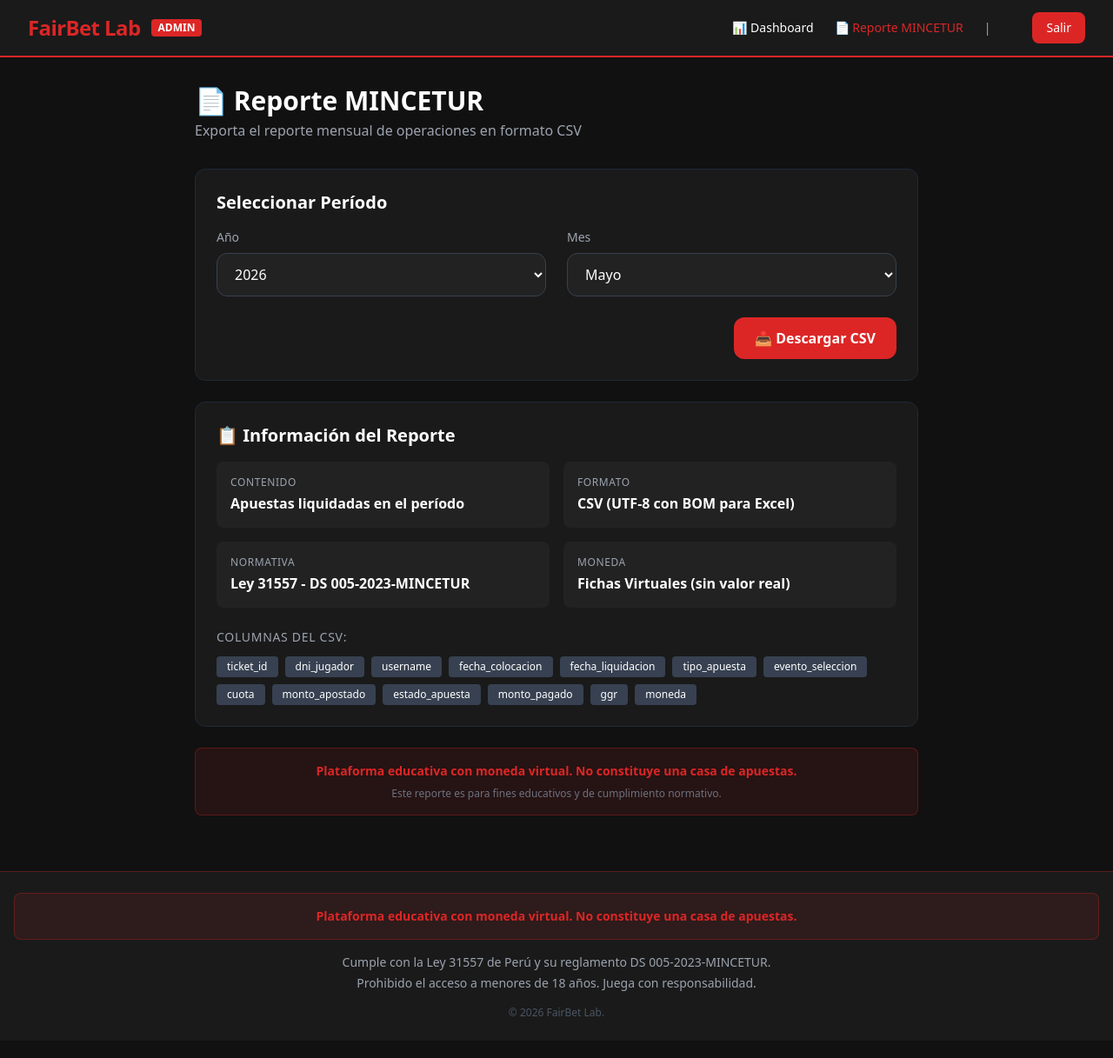
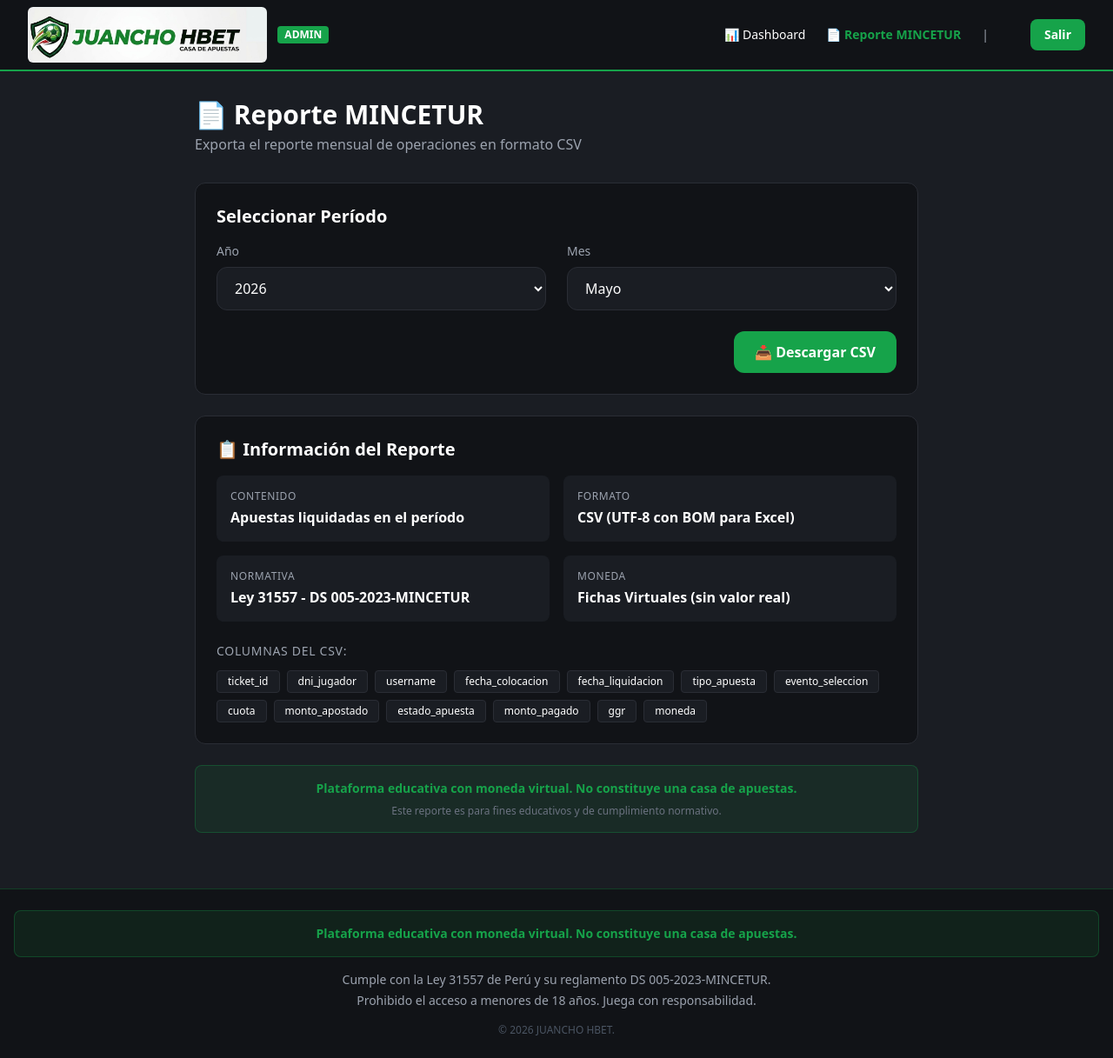
Before and after one commit to mechananthony22/CasadeApuestas_online, a Django app: page /admin/mincetur/ in a window 1280 px wide. Shown: the whole page at 87% size. Before the commit the page ends 1169 px from the top, so only its background shows below. Run offline with Django 5.2, Linux system fonts and the light colour scheme; a user stored in the database is signed in; parts of the project's set-up code (start-up, migrations or seed data) failed here and were passed over; some libraries are stand-ins or nearby versions.

Commit message:
diseño desboard del admin

```diff
--- a/backend/templates/admin/base_admin.html
+++ b/backend/templates/admin/base_admin.html
@@ -3,18 +3,19 @@
 <head>
     <meta charset="UTF-8">
     <meta name="viewport" content="width=device-width, initial-scale=1.0">
-    <title>{% block title %}{{ page_title|default:'Panel Admin' }}{% endblock %} - FairBet Lab</title>
+    <title>{% block title %}{{ page_title|default:'Panel Admin' }}{% endblock %} - JUANCHO HBET</title>
     <script src="https://cdn.tailwindcss.com"></script>
     <script defer src="https://cdn.jsdelivr.net/npm/alpinejs@3.x.x/dist/cdn.min.js"></script>
+    {% load static %}
     <script>
     tailwind.config = {
         theme: {
             extend: {
                 colors: {
-                    dark: '#111111',
-                    card: '#1a1a1a',
-                    accent: '#dc2626',
-                    'accent-hover': '#b91c1c',
+                    dark: '#1a1d23',
+                    card: '#111317',
+                    accent: '#16a34a',
+                    'accent-hover': '#15803d',
                     win: '#10b981',
                     orange: '#f97316',
                 }
@@ -23,16 +24,17 @@
     }
     </script>
     <style>
-        body { background-color: #111111; color: white; }
-        .metric-card { background: #1a1a1a; border: 1px solid #374151; }
-        .metric-value { color: #dc2626; font-size: 2.5rem; font-weight: 700; }
+        body { background-color: #1a1d23; color: white; }
+        .metric-card { background: #111317; border: 1px solid #2a2d35; }
+        .metric-value { color: #16a34a; font-size: 2.5rem; font-weight: 700; }
         .positive { color: #10b981; }
         .negative { color: #ef4444; }
         .table-admin { width: 100%; border-collapse: collapse; }
-        .table-admin th { background: #1f2937; padding: 12px; text-align: left; border-bottom: 2px solid #374151; font-weight: 600; font-size: 0.875rem; text-transform: uppercase; letter-spacing: 0.05em; color: #9ca3af; }
-        .table-admin td { padding: 12px; border-bottom: 1px solid #374151; }
-        .table-admin tr:hover { background: #1f2937; }
-        .nav-admin { background: #1a1a1a; border-bottom: 2px solid #dc2626; }
+        .table-admin th { background: #0d0f12; padding: 12px; text-align: left; border-bottom: 2px solid #2a2d35; font-weight: 600; font-size: 0.875rem; text-transform: uppercase; letter-spacing: 0.05em; color: #9ca3af; }
+        .table-admin td { padding: 12px; border-bottom: 1px solid #2a2d35; }
+        .table-admin tr:hover { background: #1e2128; }
+        .nav-admin { background: #111317; border-bottom: 2px solid #16a34a; }
+        .bg-card { background-color: #111317; }
     </style>
     {% block extra_head %}{% endblock %}
 </head>
@@ -40,26 +42,26 @@
     {% block nav %}
     <nav class="nav-admin">
         <div class="max-w-7xl mx-auto px-4 sm:px-6 lg:px-8">
-            <div class="flex justify-between items-center h-16">
+            <div class="flex justify-between items-center h-20">
                 <div class="flex items-center gap-4">
                     <a href="{% url 'admin-dashboard' %}" class="flex items-center gap-3">
-                        <span class="text-2xl font-bold text-accent tracking-tight">FairBet Lab</span>
+                        <img src="{% static 'img/logo2.jfif' %}" alt="JUANCHO HBET Logo" class="h-16 w-auto object-contain rounded-md">
                         <span class="bg-accent text-white text-xs font-bold px-2 py-0.5 rounded">ADMIN</span>
                     </a>
                 </div>
 
                 <div class="hidden sm:flex items-center gap-6 text-sm font-medium">
-                    <a href="{% url 'admin-dashboard' %}" class="hover:text-accent transition {% if request.resolver_match.url_name == 'admin-dashboard' %}text-accent{% endif %}">
+                    <a href="{% url 'admin-dashboard' %}" class="hover:text-accent transition {% if request.resolver_match.url_name == 'admin-dashboard' %}text-accent font-bold{% endif %}">
                         📊 Dashboard
                     </a>
-                    <a href="{% url 'admin-mincetur' %}" class="hover:text-accent transition {% if request.resolver_match.url_name == 'admin-mincetur' %}text-accent{% endif %}">
+                    <a href="{% url 'admin-mincetur' %}" class="hover:text-accent transition {% if request.resolver_match.url_name == 'admin-mincetur' %}text-accent font-bold{% endif %}">
                         📄 Reporte MINCETUR
                     </a>
                     <span class="text-gray-400">|</span>
-                    <span class="text-gray-300" x-text="'👤 ' + (user?.username || '{{ user.username }}')"></span>
+                    <span class="text-gray-300 font-bold" x-text="'👤 ' + (user?.username || '{{ user.username }}')"></span>
                     <form method="post" action="{% url 'admin-logout' %}" class="inline">
                         {% csrf_token %}
-                        <button type="submit" class="bg-accent hover:bg-accent-hover text-white px-4 py-2 rounded-lg text-sm font-medium transition">
+                        <button type="submit" class="bg-accent hover:bg-accent-hover text-white px-4 py-2 rounded-lg text-sm font-bold transition">
                             Salir
                         </button>
                     </form>
@@ -89,7 +91,7 @@
             </div>
             <p class="text-sm text-gray-400">Cumple con la Ley 31557 de Perú y su reglamento DS 005-2023-MINCETUR.</p>
             <p class="text-sm text-gray-400 mt-1">Prohibido el acceso a menores de 18 años. Juega con responsabilidad.</p>
-            <p class="text-xs mt-4 text-gray-600">&copy; {% now "Y" %} FairBet Lab.</p>
+            <p class="text-xs mt-4 text-gray-600">&copy; {% now "Y" %} JUANCHO HBET.</p>
         </div>
     </footer>
 
--- a/backend/templates/admin/mincetur.html
+++ b/backend/templates/admin/mincetur.html
@@ -10,12 +10,12 @@
     </div>
 
     {% comment %} FILTROS {% endcomment %}
-    <div class="bg-card rounded-xl border border-gray-800 p-6 mb-6">
+    <div class="bg-card rounded-xl border border-[#2a2d35] p-6 mb-6">
         <h2 class="text-xl font-bold mb-4">Seleccionar Período</h2>
         <div class="grid grid-cols-1 md:grid-cols-2 gap-6">
             <div>
                 <label class="block text-sm text-gray-400 mb-2">Año</label>
-                <select x-model="year" class="w-full bg-[#222] border border-gray-700 rounded-xl px-4 py-3 text-white focus:border-accent outline-none">
+                <select x-model="year" class="w-full bg-[#1a1d23] border border-[#2a2d35] rounded-xl px-4 py-3 text-white focus:border-accent outline-none">
                     {% for y in years %}
                     <option value="{{ y }}" {% if y == current_year %}selected{% endif %}>{{ y }}</option>
                     {% endfor %}
@@ -23,7 +23,7 @@
             </div>
             <div>
                 <label class="block text-sm text-gray-400 mb-2">Mes</label>
-                <select x-model="month" class="w-full bg-[#222] border border-gray-700 rounded-xl px-4 py-3 text-white focus:border-accent outline-none">
+                <select x-model="month" class="w-full bg-[#1a1d23] border border-[#2a2d35] rounded-xl px-4 py-3 text-white focus:border-accent outline-none">
                     {% for m in months %}
                     <option value="{{ m.value }}" {% if m.value == current_month %}selected{% endif %}>{{ m.name }}</option>
                     {% endfor %}
@@ -41,22 +41,22 @@
     </div>
 
     {% comment %} INFO DEL REPORTE {% endcomment %}
-    <div class="bg-card rounded-xl border border-gray-800 p-6">
+    <div class="bg-card rounded-xl border border-[#2a2d35] p-6">
         <h2 class="text-xl font-bold mb-4">📋 Información del Reporte</h2>
         <div class="grid grid-cols-1 md:grid-cols-2 gap-4">
-            <div class="bg-[#222] rounded-lg p-4">
+            <div class="bg-[#1a1d23] rounded-lg p-4">
                 <p class="text-gray-400 text-xs uppercase tracking-wider mb-1">Contenido</p>
                 <p class="text-white font-semibold">Apuestas liquidadas en el período</p>
             </div>
-            <div class="bg-[#222] rounded-lg p-4">
+            <div class="bg-[#1a1d23] rounded-lg p-4">
                 <p class="text-gray-400 text-xs uppercase tracking-wider mb-1">Formato</p>
                 <p class="text-white font-semibold">CSV (UTF-8 con BOM para Excel)</p>
             </div>
-            <div class="bg-[#222] rounded-lg p-4">
+            <div class="bg-[#1a1d23] rounded-lg p-4">
                 <p class="text-gray-400 text-xs uppercase tracking-wider mb-1">Normativa</p>
                 <p class="text-white font-semibold">Ley 31557 - DS 005-2023-MINCETUR</p>
             </div>
-            <div class="bg-[#222] rounded-lg p-4">
+            <div class="bg-[#1a1d23] rounded-lg p-4">
                 <p class="text-gray-400 text-xs uppercase tracking-wider mb-1">Moneda</p>
                 <p class="text-white font-semibold">Fichas Virtuales (sin valor real)</p>
             </div>
@@ -65,19 +65,19 @@
         <div class="mt-6">
             <h3 class="text-sm text-gray-400 uppercase tracking-wider mb-3">Columnas del CSV:</h3>
             <div class="flex flex-wrap gap-2">
-                <span class="bg-gray-700 px-3 py-1 rounded text-xs">ticket_id</span>
-                <span class="bg-gray-700 px-3 py-1 rounded text-xs">dni_jugador</span>
-                <span class="bg-gray-700 px-3 py-1 rounded text-xs">username</span>
-                <span class="bg-gray-700 px-3 py-1 rounded text-xs">fecha_colocacion</span>
-                <span class="bg-gray-700 px-3 py-1 rounded text-xs">fecha_liquidacion</span>
-                <span class="bg-gray-700 px-3 py-1 rounded text-xs">tipo_apuesta</span>
-                <span class="bg-gray-700 px-3 py-1 rounded text-xs">evento_seleccion</span>
-                <span class="bg-gray-700 px-3 py-1 rounded text-xs">cuota</span>
-                <span class="bg-gray-700 px-3 py-1 rounded text-xs">monto_apostado</span>
-                <span class="bg-gray-700 px-3 py-1 rounded text-xs">estado_apuesta</span>
-                <span class="bg-gray-700 px-3 py-1 rounded text-xs">monto_pagado</span>
-                <span class="bg-gray-700 px-3 py-1 rounded text-xs">ggr</span>
-                <span class="bg-gray-700 px-3 py-1 rounded text-xs">moneda</span>
+                <span class="bg-[#1a1d23] border border-[#2a2d35] px-3 py-1 rounded text-xs">ticket_id</span>
+                <span class="bg-[#1a1d23] border border-[#2a2d35] px-3 py-1 rounded text-xs">dni_jugador</span>
+                <span class="bg-[#1a1d23] border border-[#2a2d35] px-3 py-1 rounded text-xs">username</span>
+                <span class="bg-[#1a1d23] border border-[#2a2d35] px-3 py-1 rounded text-xs">fecha_colocacion</span>
+                <span class="bg-[#1a1d23] border border-[#2a2d35] px-3 py-1 rounded text-xs">fecha_liquidacion</span>
+                <span class="bg-[#1a1d23] border border-[#2a2d35] px-3 py-1 rounded text-xs">tipo_apuesta</span>
+                <span class="bg-[#1a1d23] border border-[#2a2d35] px-3 py-1 rounded text-xs">evento_seleccion</span>
+                <span class="bg-[#1a1d23] border border-[#2a2d35] px-3 py-1 rounded text-xs">cuota</span>
+                <span class="bg-[#1a1d23] border border-[#2a2d35] px-3 py-1 rounded text-xs">monto_apostado</span>
+                <span class="bg-[#1a1d23] border border-[#2a2d35] px-3 py-1 rounded text-xs">estado_apuesta</span>
+                <span class="bg-[#1a1d23] border border-[#2a2d35] px-3 py-1 rounded text-xs">monto_pagado</span>
+                <span class="bg-[#1a1d23] border border-[#2a2d35] px-3 py-1 rounded text-xs">ggr</span>
+                <span class="bg-[#1a1d23] border border-[#2a2d35] px-3 py-1 rounded text-xs">moneda</span>
             </div>
         </div>
     </div>
--- a/backend/templates/frontend/login.html
+++ b/backend/templates/frontend/login.html
@@ -704,7 +704,11 @@
                         localStorage.setItem('access_token', data.access);
                         localStorage.setItem('refresh_token', data.refresh);
                         localStorage.setItem('user', JSON.stringify(data.user));
-                        window.location.href = '{% url "dashboard" %}';
+                        if (data.user.is_staff || data.user.is_superuser) {
+                            window.location.href = '{% url "admin-dashboard" %}';
+                        } else {
+                            window.location.href = '{% url "dashboard" %}';
+                        }
                     } else {
                         this.error = data.error || data.detail || 'Credenciales incorrectas. Intenta de nuevo.';
                     }
```
Also changed, not shown: backend/frontend/views.py (+6 -1 lines), backend/templates/admin/dashboard.html (+12 -12 lines), backend/templates/admin/login.html (+4 -4 lines), backend/templates/base.html (+13 -4 lines).
